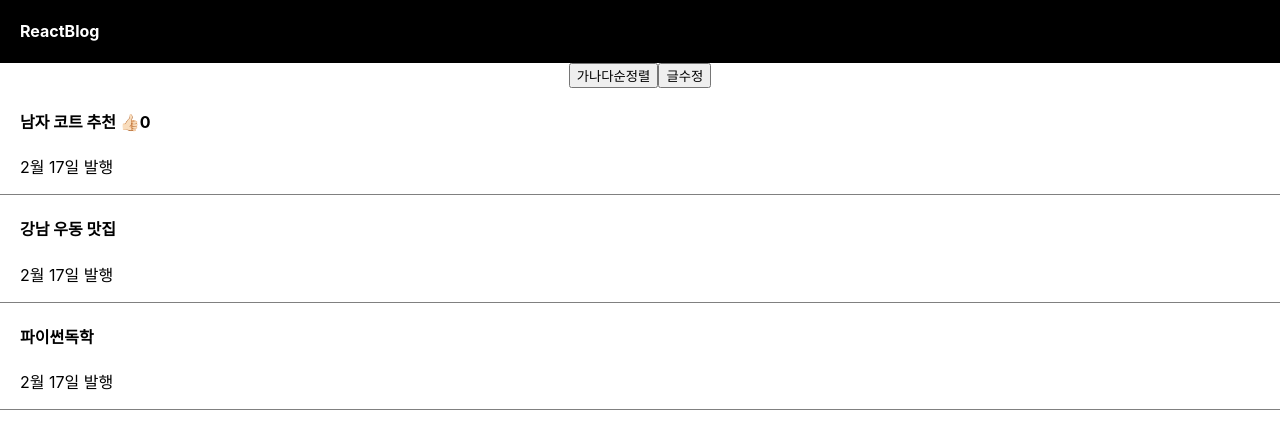
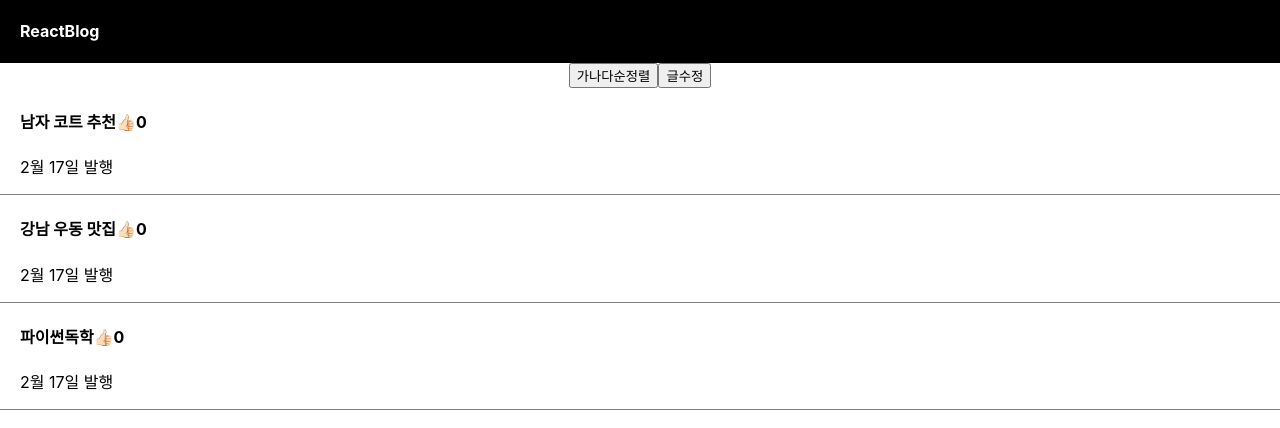
Before and after one commit to kimyurie/study_React_blog, a React (Create React App) app: page / in a window 1280 px wide. Shown: the top 428 px of the page. Built offline with nearby package versions, Linux system fonts and the light colour scheme.

Commit message:
Feat: props 응용 상세페이지

```diff
--- a/src/App.js
+++ b/src/App.js
@@ -10,8 +10,21 @@ function App() {
 
   let [글제목, 글제목변경] = useState(['남자 코트 추천', '강남 우동 맛집', '파이썬독학']);
   let [따봉, 따봉변경] = useState(0);
+  // let [따봉, 따봉변경] = useState([0, 0, 0]);
+  let [title, setTitle] = useState(0);
+
+
   // 제목 클릭시 모달창 띄우기?
   let [modal, setModal] = useState(false); // 2. ui 현재상태를 state로 저장
+
+
+// map : 많은 div들을 반복문으로 줄이고 싶은 충동이 들 때
+// 1. 왼쪽 array 자료만큼 내부코드 실행해줌
+// 2. return 오른쪽에 있는 걸 array로 담아줌
+  // [1,2,3].map(function(a){
+  //   return '1231222'
+  // })
+
 
   // let [cnt, setCnt] = useState(0); // 내가 한 거
 
@@ -19,6 +32,8 @@ function App() {
   // 1. html , css 로 미리 디자인
   // 2. ui 현재상태를 state로 저장
   // 3. state에 따라 UI가 어떻게 보일지 조건문 등으로 작성
+
+
 
 
   // let num = [1,2];
@@ -48,7 +63,6 @@ function App() {
         글제목변경(copy);
       }}>가나다순정렬</button>
 
-
       {/* 버튼을 누르면 첫 글 제목이 '여자 코트 추천'으로 바뀌는 기능의 버튼을 만들어봅시다. */}
       <button onClick={() => {
         // 글제목변경(['여자 코트 추천', '강남 우동 맛집', '파이썬독학']);
@@ -61,7 +75,7 @@ function App() {
 
 
 
-      <div className='list'>
+      {/* <div className='list'>
         <h4>{글제목[0]} <span onClick={()=> {따봉변경(따봉 + 1)}}>👍🏻</span>
         {따봉} </h4>
         <p>2월 17일 발행</p>
@@ -75,22 +89,48 @@ function App() {
         {/* 글제목 클릭시
 지금 state가 true면 setModal(false)
  지금 state가 false면 setModal(true) */}
-        <h4 onClick={() => {setModal(!modal)}}>{글제목[2]}</h4>
+        {/* <h4 onClick={() => {setModal(!modal)}}>{글제목[2]}</h4> */}
            {/* <h4 onClick={() => {
             setCnt(cnt + 1)
-        }}>{글제목[2]}</h4> 내가 짠 거*/}
-        <p>2월 17일 발행</p>
-      </div>
+        }}>{글제목[2]}</h4>*/}
+        {/* <p>2월 17일 발행</p> */}
+      {/* </div> */}
 
-      {/* 오늘의 숙제 :
-글제목 한번 더 누르면 모달창이 닫혀야합니다. 어떻게 코드를 짜면 될까요? */}
+      {/* 위 코드 map 함수로 줄이기 */}
+      {
+        글제목.map(function(a, i){ // a는 array안 데이터
+          return (
+          <div className='list' key={i}>
+          <h4 onClick={()=> {
+            setModal(true);
+            setTitle(i);
+            }}>{글제목[i]}
+          <span onClick={(e)=> {e.stopPropagation();  // 이벤트 버블링 막음
+            따봉변경(따봉+ 1)}}>👍🏻</span>{따봉}
+        {/* <span onClick={() => {
+          let copy = [...따봉];
+          copy[i] += 1;
+          따봉변경(copy);
+        }}
+        ></span>{따봉[i]} */}
+          </h4>
+          <p>2월 17일 발행</p>
+        </div>
+        )
+        })
+      }
+
+
+
+
+
+
 
       {/* 3. state에 따라 UI가 어떻게 보일지 조건문 등으로 작성 */}
       {
-        modal == true ? <Modal/> : null
+        modal == true ? <Modal 글제목 = {글제목} 글제목변경 = {글제목변경} title = {title}/> : null
+
       }
-
-
 {/* {
   cnt % 2 == 0 ? null : <Modal/>
 }내가 짠 거 */}
@@ -98,13 +138,19 @@ function App() {
   );
 }
 
+
  // 1. html , css 로 미리 디자인
-function Modal(){
+function Modal(props){
   return (
      <div className='modal'>
-      <h4>제목</h4>
+    <h4>{props.글제목[props.title]}</h4>
       <p>날짜</p>
       <p>상세내용</p>
+      <button onClick={() => {
+        let copy = [...props.글제목];
+        copy[0] = '여자코트 추천';
+        props.글제목변경(copy);
+      }}>글수정</button>
      </div>
   )
 }
```
